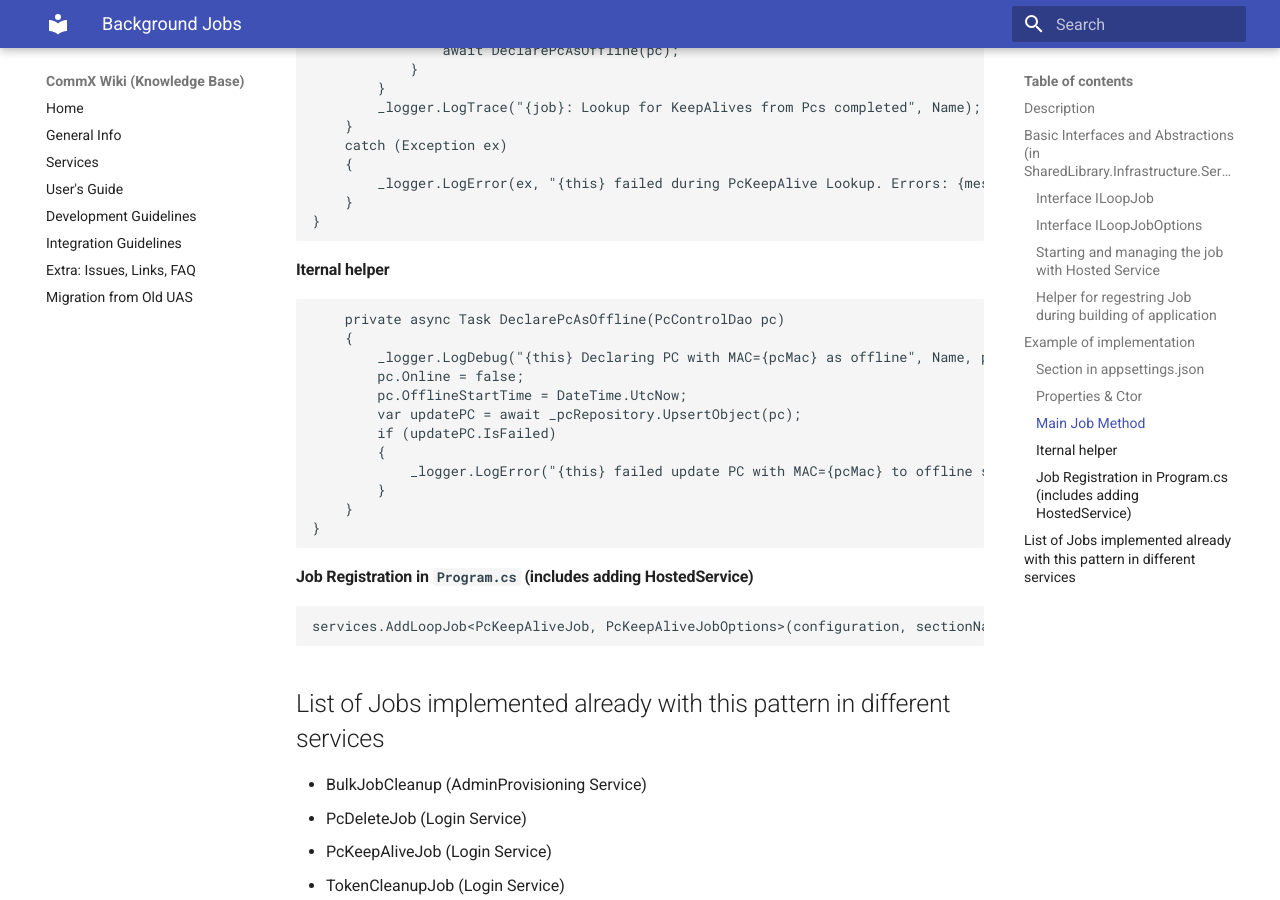
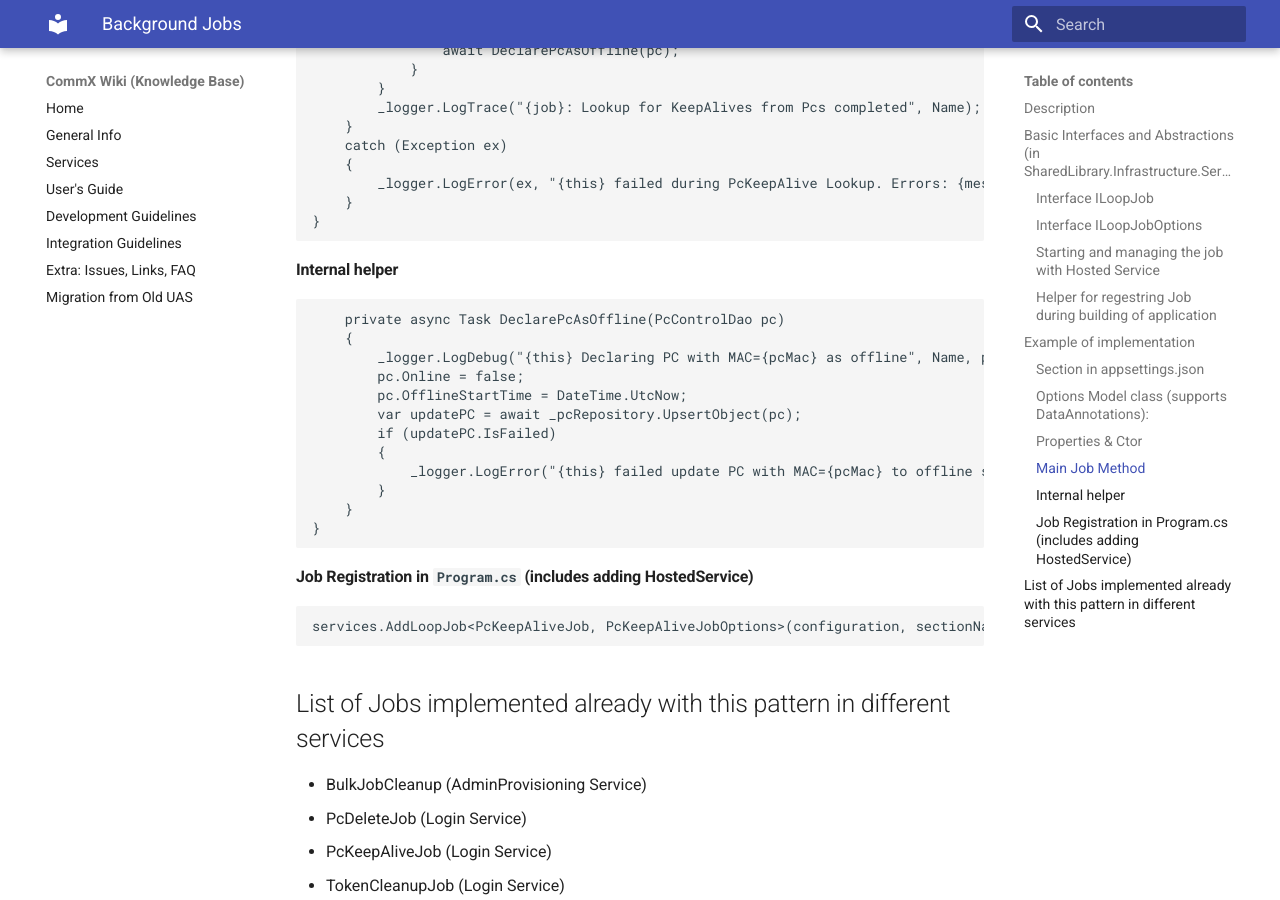
Before and after one commit to tykooon/commx-wiki, an MkDocs documentation site: the page built from docs/30-development/background-jobs.md, in a window 1280 px wide and 900 px high, scrolled down 3006 px. Built offline with MkDocs 1.6.1 and Material for MkDocs 9.7.7, drawn with Linux system fonts in a browser that asks for light colours.

Commit message:
Added gitignore ,  Typos fixed

````diff
--- a/docs/30-development/background-jobs.md
+++ b/docs/30-development/background-jobs.md
@@ -55,6 +55,7 @@ This method register Job as Singleton and add corresponding HostedService for Jo
 ## Example of implementation
 
 #### Section in `appsettings.json`
+
 ```
  "PcKeepAliveJob": {
      "IntervalInSeconds": 10,
@@ -64,7 +65,8 @@ This method register Job as Singleton and add corresponding HostedService for Jo
  },
 ```
 
-Options Model class (supports DataAnnotations):
+#### Options Model class (supports DataAnnotations):
+
 ```
 public sealed class PcKeepAliveJobOptions : ILoopJobOptions
 {
@@ -83,6 +85,7 @@ public sealed class PcKeepAliveJobOptions : ILoopJobOptions
 ```
 
 #### Properties & Ctor
+
 ```
 public sealed class PcKeepAliveJob : ILoopJob
 {
@@ -107,6 +110,7 @@ public sealed class PcKeepAliveJob : ILoopJob
 ```
 
 #### Main Job Method
+
 ```
 public async Task JobExecuteAsync(CancellationToken token)
 {
@@ -145,7 +149,8 @@ public async Task JobExecuteAsync(CancellationToken token)
 }
 ```
 
-#### Iternal helper
+#### Internal helper
+
 ```
     private async Task DeclarePcAsOffline(PcControlDao pc)
     {
@@ -167,7 +172,6 @@ public async Task JobExecuteAsync(CancellationToken token)
 services.AddLoopJob<PcKeepAliveJob, PcKeepAliveJobOptions>(configuration, sectionName: nameof(PcKeepAliveJob));
 ```
 
-
 ## List of Jobs implemented already with this pattern in different services
 
 -   BulkJobCleanup (AdminProvisioning Service)
````
Also changed, not shown: docs/30-development/index.md (+1 -1 lines).
